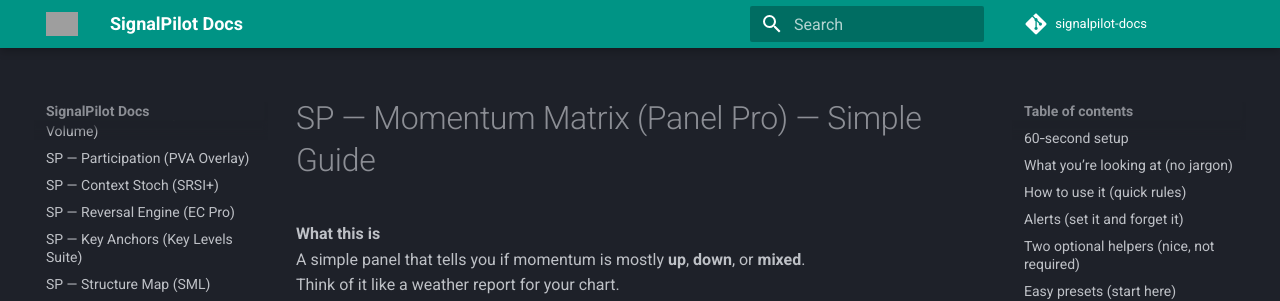
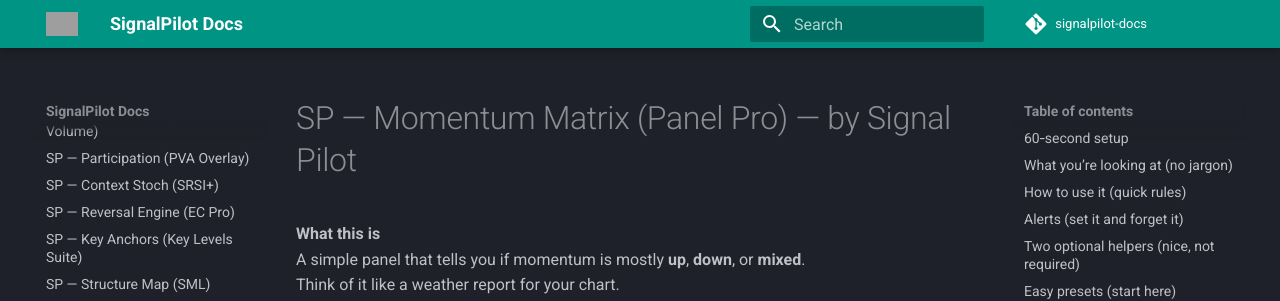
Before and after one commit to Signalpilot/signalpilot-docs, an MkDocs documentation site: the page built from docs/sp-oscillator-matrix.md, in a window 1280 px wide and 900 px high. Shown: the top 301 px of the window. Built offline with MkDocs 1.6.1 and Material for MkDocs 9.7.7, drawn with Linux system fonts in a browser that asks for light colours; comment, search, counter and statistics services are not loaded; grey boxes are pictures that could not be loaded.

Commit message:
Update sp-oscillator-matrix.md

```diff
--- a/docs/sp-oscillator-matrix.md
+++ b/docs/sp-oscillator-matrix.md
@@ -1,4 +1,4 @@
-# SP — Momentum Matrix (Panel Pro) — Simple Guide
+# SP — Momentum Matrix (Panel Pro) — by Signal Pilot
 
 **What this is**
 A simple panel that tells you if momentum is mostly **up**, **down**, or **mixed**.
```
